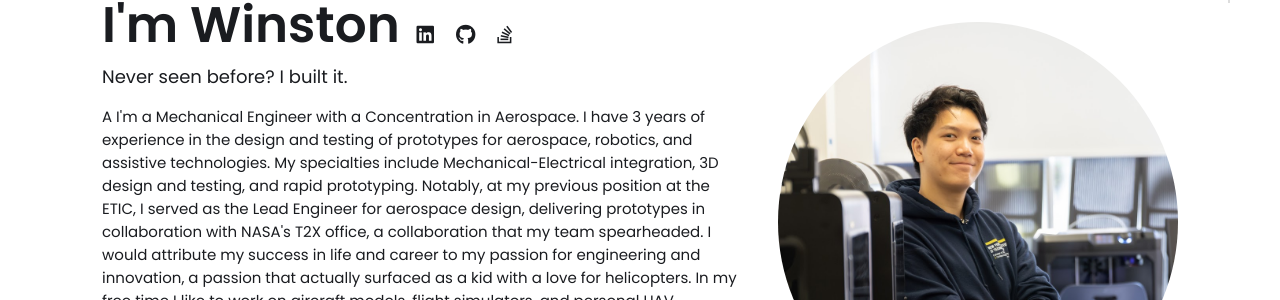
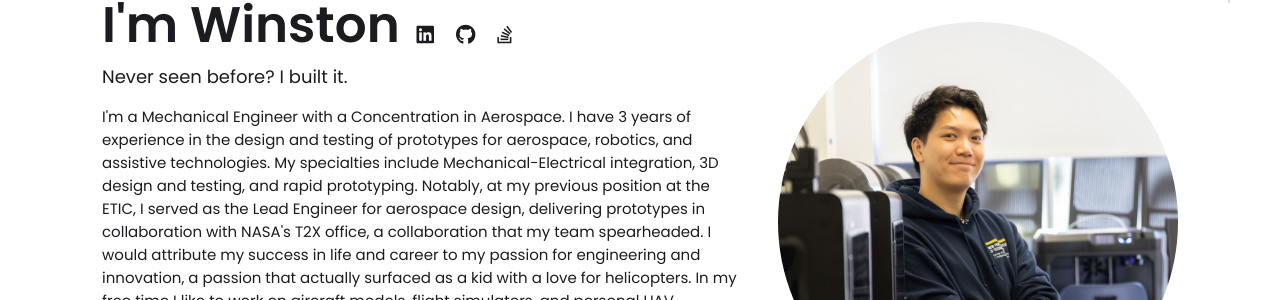
Before and after one commit to WinstonHelicopters/WinstonHelicopters.github.io, a Jekyll site: the page built from index.html, in a window 1280 px wide and 900 px high. Shown: the part 144-444 px from the top of the window. Built offline with Jekyll 4.4.1, drawn with Linux system fonts in a browser that asks for light colours; some of the changed text lies outside the part shown.

```diff
--- a/_config.yml
+++ b/_config.yml
@@ -15,7 +15,7 @@ title: Winston Wang's Portfolio # This is what shows up in the tab of the browse
 name: Winston Wang
 headline: Never seen before? I built it.
 description: >- # dont remove this line. this will ignore all new lines until the next section
-  A I'm a Mechanical Engineer with a Concentration in Aerospace. I have 3 years of experience in the design and testing of prototypes for aerospace, robotics, and assistive technologies. My specialties include Mechanical-Electrical integration, 3D design and testing, and rapid prototyping. Notably, at my previous position at the ETIC, I served as the Lead Engineer for aerospace design, delivering prototypes in collaboration with NASA's T2X office, a collaboration that my team spearheaded. I would attribute my success in life and career to my passion for engineering and innovation, a passion that actually surfaced as a kid with a love for helicopters. In my free time I like to work on aircraft models, flight simulators, and personal UAV projects. As for my career goals, I aim to create technologies that the world has never seen before, next-generation prototypes that are considered ahead of their time.
+  I'm a Mechanical Engineer with a Concentration in Aerospace. I have 3 years of experience in the design and testing of prototypes for aerospace, robotics, and assistive technologies. My specialties include Mechanical-Electrical integration, 3D design and testing, and rapid prototyping. Notably, at my previous position at the ETIC, I served as the Lead Engineer for aerospace design, delivering prototypes in collaboration with NASA's T2X office, a collaboration that my team spearheaded. I would attribute my success in life and career to my passion for engineering and innovation, a passion that actually surfaced as a kid with a love for helicopters. In my free time I like to work on aircraft models, flight simulators, and personal UAV projects. As for my career goals, I aim to create technologies that the world has never seen before, next-generation prototypes that are considered ahead of their time.
 
 # Place your profile image in /assets/images/profile-image/folder and edit the file name
 profile_image: ./assets/images/profile-image/avatar.jpg
```
